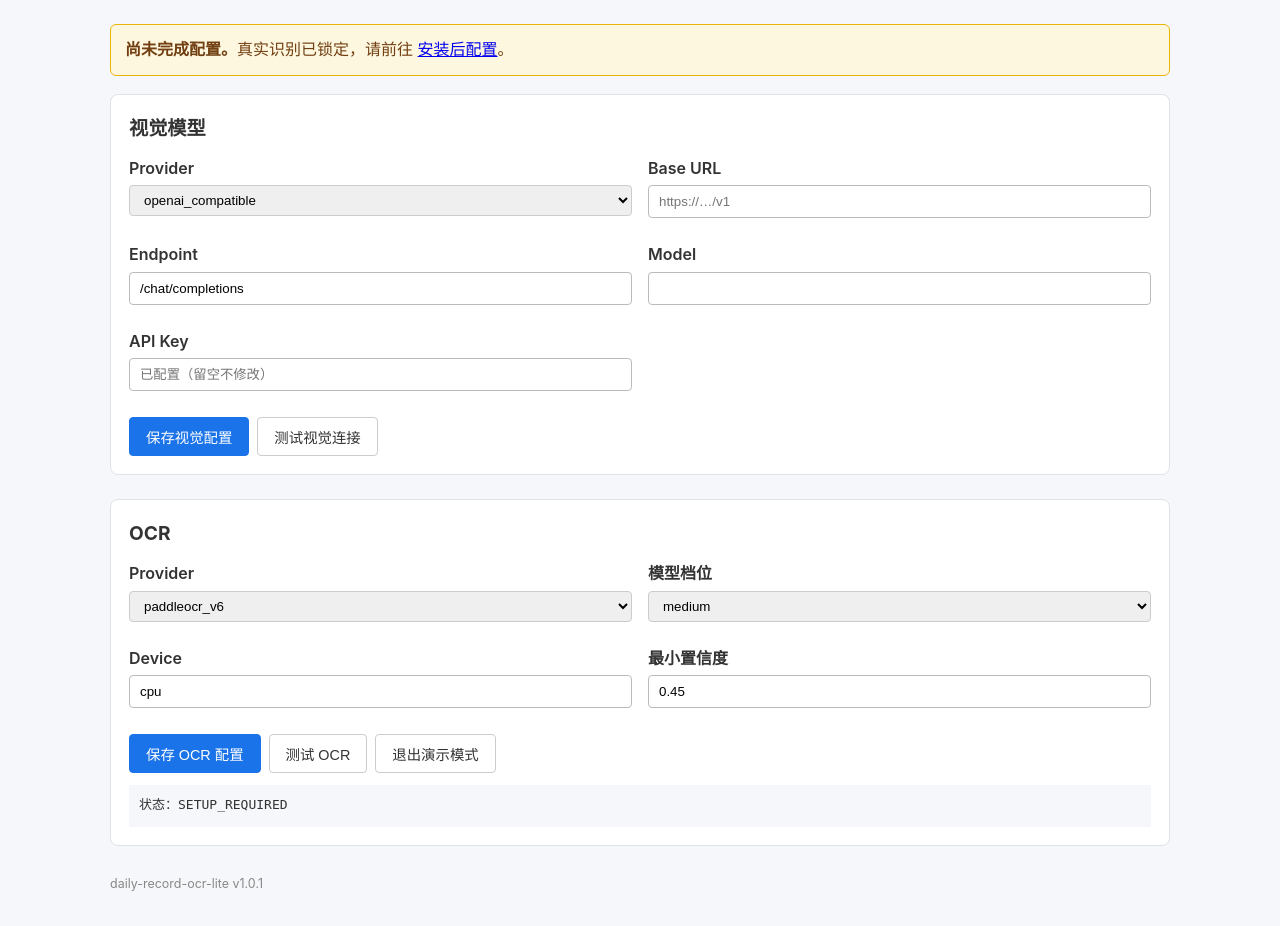
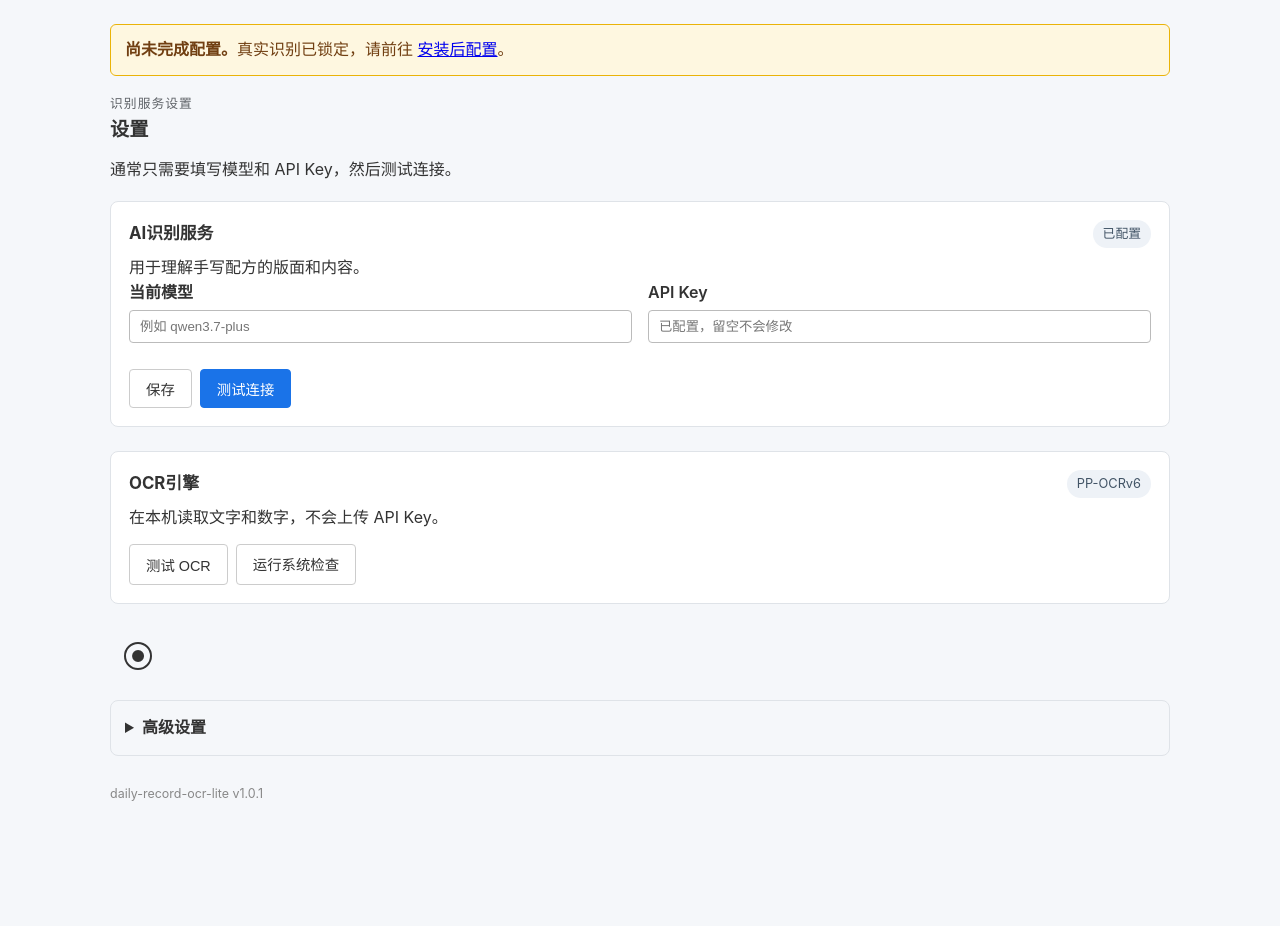
Before and after one commit to liumingyang-maker/daily-record-ocr-lite, a FastAPI app: page /settings in a window 1280 px wide. Shown: the part 58-984 px from the top of the page. After the commit the page ends 859 px from the top, so only its background shows below. Run offline with FastAPI, Linux system fonts and the light colour scheme.

Commit message:
feat: simplify setup and diagnostics for users

```diff
--- /dev/null
+++ b/lite_app/static/settings.js
@@ -0,0 +1,152 @@
+(() => {
+    "use strict";
+    const page = document.getElementById("settings-page");
+    if (!page) return;
+
+    let visionHealthy = false;
+    let ocrHealthy = false;
+    let diagnostics = {};
+    const byId = (id) => document.getElementById(id);
+    const value = (id) => byId(id)?.value || "";
+
+    async function call(url, method, payload) {
+        const response = await fetch(url, {
+            method,
+            headers: {"Content-Type": "application/json"},
+            body: JSON.stringify(payload || {}),
+        });
+        let data = {};
+        try {
+            data = await response.json();
+        } catch (_error) {
+            data = {error_category: "TRANSPORT", http_status: response.status};
+        }
+        if (!response.ok && !data.error_category) data.error_category = `HTTP_${response.status}`;
+        return {response, data};
+    }
+
+    function visionPayload() {
+        const payload = {
+            provider: value("vision-provider") || "openai_compatible",
+            base_url: value("vision-base-url"),
+            endpoint: value("vision-endpoint") || "/chat/completions",
+            model: value("vision-model"),
+        };
+        const key = value("vision-key");
+        if (key) payload.api_key = key;
+        return payload;
+    }
+
+    function ocrPayload() {
+        return {
+            provider: "paddleocr_v6",
+            tier: value("ocr-tier") || "medium",
+            device: value("ocr-device") || "cpu",
+            minimum_score: Number(value("ocr-score") || 0.45),
+        };
+    }
+
+    function resultMessage(data, ok) {
+        if (ok) return {title: "测试通过", action: "当前服务可以用于真实识别。", icon: "✓"};
+        const category = String(data.error_category || "").toUpperCase();
+        if ([401, 403].includes(data.http_status) || category.includes("AUTH")) {
+            return {title: "API Key 或服务权限不正确", action: "检查 API Key 和模型权限后重新测试。", icon: "!"};
+        }
+        if (category.includes("TIMEOUT")) {
+            return {title: "AI 识别服务响应超时", action: "检查网络连接和服务状态后重新测试。", icon: "!"};
+        }
+        if (category.includes("JSON") || category.includes("SCHEMA")) {
+            return {title: "AI 返回格式无法识别", action: "确认模型支持 JSON 输出后重新测试。", icon: "!"};
+        }
+        return {title: "无法连接 AI 识别服务", action: "检查服务地址和网络连接后重新测试。", icon: "!"};
+    }
+
+    function showResult(data, ok) {
+        const card = byId("connection-result");
+        const message = resultMessage(data, ok);
+        card.hidden = false;
+        card.className = `connection-result ${ok ? "connection-ok" : "connection-error"}`;
+        byId("connection-icon").textContent = message.icon;
+        byId("connection-title").textContent = message.title;
+        byId("connection-action").textContent = message.action;
+        diagnostics = {
+            status: data.status ?? null,
+            provider: data.provider ?? null,
+            model: data.model ?? null,
+            latency_ms: data.latency_ms ?? null,
+            http_status: data.http_status ?? null,
+            vision_capability: data.vision_capability ?? null,
+            json_response_capability: data.json_response_capability ?? null,
+            strict_json_capability: data.strict_json_capability ?? null,
+            error_category: data.error_category ?? null,
+            request_id: data.request_id ?? null,
+        };
+        const diagnostic = byId("diagnostics");
+        diagnostic.hidden = false;
+        byId("diagnostics-text").textContent = JSON.stringify(diagnostics, null, 2);
+    }
+
+    function updateReady() {
+        if (!byId("ready-success")) return;
+        const ready = visionHealthy && ocrHealthy;
+        byId("ready-success").hidden = !ready;
+        byId("ready-state").hidden = ready;
+    }
+
+    byId("save-vision")?.addEventListener("click", async () => {
+        const {response, data} = await call(page.dataset.saveVision, "PUT", visionPayload());
+        visionHealthy = false;
+        showResult(data, response.ok);
+        updateReady();
+    });
+    byId("test-vision")?.addEventListener("click", async () => {
+        const {response, data} = await call(page.dataset.testVision, "POST", {});
+        visionHealthy = response.ok && data.status === "OK"
+            && data.vision_capability === true && data.json_response_capability === true;
+        showResult(data, visionHealthy);
+        updateReady();
+    });
+    byId("save-ocr")?.addEventListener("click", async () => {
+        const {response, data} = await call("/api/settings/ocr", "PUT", ocrPayload());
+        ocrHealthy = false;
+        showResult(data, response.ok);
+        updateReady();
+    });
+    byId("test-ocr")?.addEventListener("click", async () => {
+        const {response, data} = await call("/api/settings/test-ocr", "POST", {});
+        ocrHealthy = response.ok && data.status === "OK" && Number(data.token_count) > 0;
+        showResult(data, ocrHealthy);
+        const overlay = byId("ocr-overlay");
+        if (overlay && data.overlay_url) {
+            overlay.src = data.overlay_url;
+            overlay.hidden = false;
+        }
+        updateReady();
+    });
+    byId("copy-diagnostics")?.addEventListener("click", async () => {
+        await navigator.clipboard.writeText(JSON.stringify(diagnostics, null, 2));
+        byId("copy-diagnostics").textContent = "已复制";
+    });
+    byId("disable-demo")?.addEventListener("click", async () => {
+        const {response, data} = await call("/api/settings/demo/disable", "POST", {});
+        showResult(data, response.ok);
+        if (response.ok) window.location.reload();
+    });
+    byId("enable-demo")?.addEventListener("click", async () => {
+        if (!window.confirm("演示结果与上传图片无关，确认只体验演示模式？")) return;
+        const {response, data} = await call("/api/settings/demo/enable", "POST", {});
+        showResult(data, response.ok);
+        if (response.ok) window.location.href = "/";
+    });
+
+    const services = {
+        bailian: {base_url: "https://dashscope.aliyuncs.com/compatible-mode/v1", endpoint: "/chat/completions"},
+        ollama: {base_url: "http://127.0.0.1:11434/v1", endpoint: "/chat/completions"},
+        custom: {base_url: "", endpoint: "/chat/completions"},
+    };
+    byId("vision-service")?.addEventListener("change", (event) => {
+        const selected = services[event.target.value];
+        byId("vision-base-url").value = selected.base_url;
+        byId("vision-endpoint").value = selected.endpoint;
+    });
+})();
--- a/lite_app/static/style.css
+++ b/lite_app/static/style.css
@@ -240,6 +240,28 @@ footer { color: #888; font-size: 0.78rem; margin: 28px 0 12px; }
 .dictionary-grid label { display: grid; gap: 4px; }
 .dictionary-grid input { padding: 8px; border: 1px solid #c9ced6; border-radius: 5px; }
 
+/* 普通用户设置与首次配置 */
+.settings-heading { margin-bottom: 18px; }
+.settings-card-heading { display: flex; justify-content: space-between; gap: 16px; align-items: start; }
+.settings-card-heading h3, .settings-card-heading p { margin-top: 0; }
+.settings-state { padding: 4px 10px; border-radius: 999px; background: #eef2f7; color: #425466; font-size: 0.8rem; }
+.compact-settings { grid-template-columns: repeat(2, minmax(220px, 1fr)); }
+.connection-result { display: flex; gap: 12px; align-items: center; margin: 16px 0; padding: 14px; border-radius: 8px; }
+.connection-result p { margin: 4px 0 0; }
+.connection-ok { background: #eaf6ed; border: 1px solid #b8dfc2; color: #176b35; }
+.connection-error { background: #fff1f0; border: 1px solid #f2b8b5; color: #9f2118; }
+.result-icon { display: grid; place-items: center; width: 28px; height: 28px; border: 2px solid currentColor; border-radius: 50%; font-weight: 800; }
+.diagnostics, .advanced-settings, .setup-advanced { margin: 16px 0; padding: 14px; border: 1px solid #dfe3e8; border-radius: 8px; }
+.diagnostics summary, .advanced-settings summary, .setup-advanced summary { cursor: pointer; font-weight: 700; }
+.diagnostics code { display: block; white-space: pre-wrap; overflow-wrap: anywhere; margin: 12px 0; padding: 10px; background: #f5f7fa; border-radius: 6px; }
+.setup-stages { list-style: none; padding: 0; counter-reset: setup; }
+.setup-stages > li { position: relative; padding-left: 58px; counter-increment: setup; }
+.setup-stages > li::before { content: counter(setup); position: absolute; left: 16px; top: 18px; display: grid; place-items: center; width: 28px; height: 28px; border-radius: 50%; background: #1a73e8; color: #fff; font-weight: 800; }
+.system-summary { display: flex; flex-wrap: wrap; gap: 8px; }
+.system-summary span { padding: 6px 9px; border-radius: 6px; background: #f2f4f7; }
+#ocr-overlay { display: block; max-width: 100%; margin-top: 12px; border-radius: 8px; }
+button:focus-visible, a:focus-visible, input:focus-visible, select:focus-visible, summary:focus-visible { outline: 3px solid #8ab4f8; outline-offset: 2px; }
+
 /* 字段审查表 */
 .fields-table { width: 100%; border-collapse: collapse; font-size: 0.82rem; margin-top: 10px; }
 .fields-table th, .fields-table td { padding: 6px 8px; text-align: left; border-bottom: 1px solid #e0e0e0; }
@@ -302,4 +324,7 @@ footer { color: #888; font-size: 0.78rem; margin: 28px 0 12px; }
     .formula-basics, .material-row { grid-template-columns: 1fr; }
     .knowledge-heading, .knowledge-tools { align-items: stretch; flex-direction: column; }
     .dictionary-grid { grid-template-columns: 1fr; }
+    .compact-settings { grid-template-columns: 1fr; }
+    .settings-card-heading { flex-direction: column; }
+    .setup-stages > li { padding-left: 48px; }
 }
--- a/lite_app/templates/settings.html
+++ b/lite_app/templates/settings.html
@@ -1,95 +1,86 @@
 {% extends "base.html" %}
-{% block title %}设置 - 手写记录 OCR{% endblock %}
+{% block title %}设置 - 手写配方识别{% endblock %}
 {% block content %}
-<section class="settings-card">
-    <h2>视觉模型</h2>
-    <div class="settings-grid">
-        <div class="form-group"><label for="vision-provider">Provider</label>
-            <select id="vision-provider"><option value="openai_compatible">openai_compatible</option></select>
-        </div>
-        <div class="form-group"><label for="vision-base-url">Base URL</label>
-            <input id="vision-base-url" value="{{ settings.vision.base_url }}" placeholder="https://…/v1">
-        </div>
-        <div class="form-group"><label for="vision-endpoint">Endpoint</label>
-            <input id="vision-endpoint" value="{{ settings.vision.endpoint }}">
-        </div>
-        <div class="form-group"><label for="vision-model">Model</label>
-            <input id="vision-model" value="{{ settings.vision.model }}">
+<div id="settings-page" data-page="settings" data-save-vision="/api/settings/vision" data-test-vision="/api/settings/test-vision">
+<section class="settings-heading">
+    <p class="eyebrow">识别服务设置</p>
+    <h2>设置</h2>
+    <p>通常只需要填写模型和 API Key，然后测试连接。</p>
+</section>
+
+<section class="settings-card primary-settings-card">
+    <div class="settings-card-heading">
+        <div><h3>AI识别服务</h3><p>用于理解手写配方的版面和内容。</p></div>
+        <span class="settings-state">{{ "已配置" if settings.vision.api_key_configured else "待配置" }}</span>
+    </div>
+    <div class="settings-grid compact-settings">
+        <div class="form-group"><label for="vision-model">当前模型</label>
+            <input id="vision-model" value="{{ settings.vision.model }}" placeholder="例如 qwen3.7-plus">
         </div>
         <div class="form-group"><label for="vision-key">API Key</label>
             <input id="vision-key" type="password" autocomplete="new-password"
-                   placeholder="{% if settings.vision.api_key_configured %}已配置（留空不修改）{% else %}尚未配置{% endif %}">
+                   placeholder="{% if settings.vision.api_key_configured %}已配置，留空不会修改{% else %}请粘贴 API Key{% endif %}">
         </div>
     </div>
     <div class="settings-actions">
-        <button class="btn btn-primary" id="save-vision">保存视觉配置</button>
-        <button class="btn" id="test-vision">测试视觉连接</button>
+        <button class="btn" id="save-vision">保存</button>
+        <button class="btn btn-primary" id="test-vision">测试连接</button>
     </div>
 </section>
 
 <section class="settings-card">
-    <h2>OCR</h2>
+    <div class="settings-card-heading">
+        <div><h3>OCR引擎</h3><p>在本机读取文字和数字，不会上传 API Key。</p></div>
+        <span class="settings-state">PP-OCRv6</span>
+    </div>
+    <div class="settings-actions">
+        <button class="btn" id="test-ocr">测试 OCR</button>
+        <a class="btn" href="/setup">运行系统检查</a>
+    </div>
+</section>
+
+<section id="connection-result" class="connection-result" aria-live="polite" hidden>
+    <span id="connection-icon" class="result-icon" aria-hidden="true">●</span>
+    <div><strong id="connection-title"></strong><p id="connection-action"></p></div>
+</section>
+<details id="diagnostics" class="diagnostics" hidden>
+    <summary>复制诊断信息</summary>
+    <code id="diagnostics-text"></code>
+    <button type="button" class="btn btn-small" id="copy-diagnostics">复制</button>
+</details>
+
+<details class="advanced-settings">
+    <summary>高级设置</summary>
+    <p>只有在更换服务地址或调整本地 OCR 时才需要修改。</p>
     <div class="settings-grid">
-        <div class="form-group"><label for="ocr-provider">Provider</label>
-            <select id="ocr-provider"><option value="paddleocr_v6">paddleocr_v6</option></select>
+        <div class="form-group"><label for="vision-provider">服务协议</label>
+            <select id="vision-provider"><option value="openai_compatible">OpenAI 兼容</option></select>
         </div>
-        <div class="form-group"><label for="ocr-tier">模型档位</label>
+        <div class="form-group"><label for="vision-base-url">服务地址</label>
+            <input id="vision-base-url" value="{{ settings.vision.base_url }}">
+        </div>
+        <div class="form-group"><label for="vision-endpoint">请求路径</label>
+            <input id="vision-endpoint" value="{{ settings.vision.endpoint }}">
+        </div>
+        <div class="form-group"><label for="ocr-tier">OCR 模型大小</label>
             <select id="ocr-tier">
                 {% for tier in ["tiny", "small", "medium"] %}
                 <option value="{{ tier }}" {% if settings.ocr.tier == tier %}selected{% endif %}>{{ tier }}</option>
                 {% endfor %}
             </select>
         </div>
-        <div class="form-group"><label for="ocr-device">Device</label>
-            <input id="ocr-device" value="{{ settings.ocr.device }}" placeholder="cpu / gpu:0">
+        <div class="form-group"><label for="ocr-device">OCR 运行设备</label>
+            <input id="ocr-device" value="{{ settings.ocr.device }}">
         </div>
-        <div class="form-group"><label for="ocr-score">最小置信度</label>
+        <div class="form-group"><label for="ocr-score">最低可信度</label>
             <input id="ocr-score" type="number" min="0" max="1" step="0.01" value="{{ settings.ocr.minimum_score }}">
         </div>
     </div>
     <div class="settings-actions">
-        <button class="btn btn-primary" id="save-ocr">保存 OCR 配置</button>
-        <button class="btn" id="test-ocr">测试 OCR</button>
+        <button class="btn" id="save-ocr">保存 OCR 设置</button>
         <button class="btn" id="disable-demo">退出演示模式</button>
     </div>
-    <pre class="settings-output" id="settings-output">状态：{{ status.state }}</pre>
-</section>
+</details>
+</div>
 {% endblock %}
-{% block scripts %}
-<script>
-const output = document.getElementById('settings-output');
-async function call(url, method, payload) {
-  output.textContent = '执行中…';
-  const response = await fetch(url, {
-    method, headers: {'Content-Type': 'application/json'}, body: JSON.stringify(payload || {})
-  });
-  const data = await response.json();
-  output.textContent = JSON.stringify(data, null, 2);
-  if (!response.ok) throw new Error(data.detail || '请求失败');
-  return data;
-}
-document.getElementById('save-vision').onclick = () => {
-  const payload = {
-    provider: document.getElementById('vision-provider').value,
-    base_url: document.getElementById('vision-base-url').value,
-    endpoint: document.getElementById('vision-endpoint').value,
-    model: document.getElementById('vision-model').value
-  };
-  const key = document.getElementById('vision-key').value;
-  if (key) payload.api_key = key;
-  return call('/api/settings/vision', 'PUT', payload);
-};
-document.getElementById('test-vision').onclick =
-  () => call('/api/settings/test-vision', 'POST', {});
-document.getElementById('save-ocr').onclick = () => call('/api/settings/ocr', 'PUT', {
-  provider: document.getElementById('ocr-provider').value,
-  tier: document.getElementById('ocr-tier').value,
-  device: document.getElementById('ocr-device').value,
-  minimum_score: Number(document.getElementById('ocr-score').value)
-});
-document.getElementById('test-ocr').onclick =
-  () => call('/api/settings/test-ocr', 'POST', {});
-document.getElementById('disable-demo').onclick =
-  () => call('/api/settings/demo/disable', 'POST', {}).then(() => window.location.reload());
-</script>
-{% endblock %}
+{% block scripts %}<script src="/static/settings.js" defer></script>{% endblock %}
```
Also changed, not shown: lite_app/presentation.py (+36 -0 lines), lite_app/templates/setup.html (+68 -151 lines), tests_lite/test_user_pages.py (+39 -0 lines).
